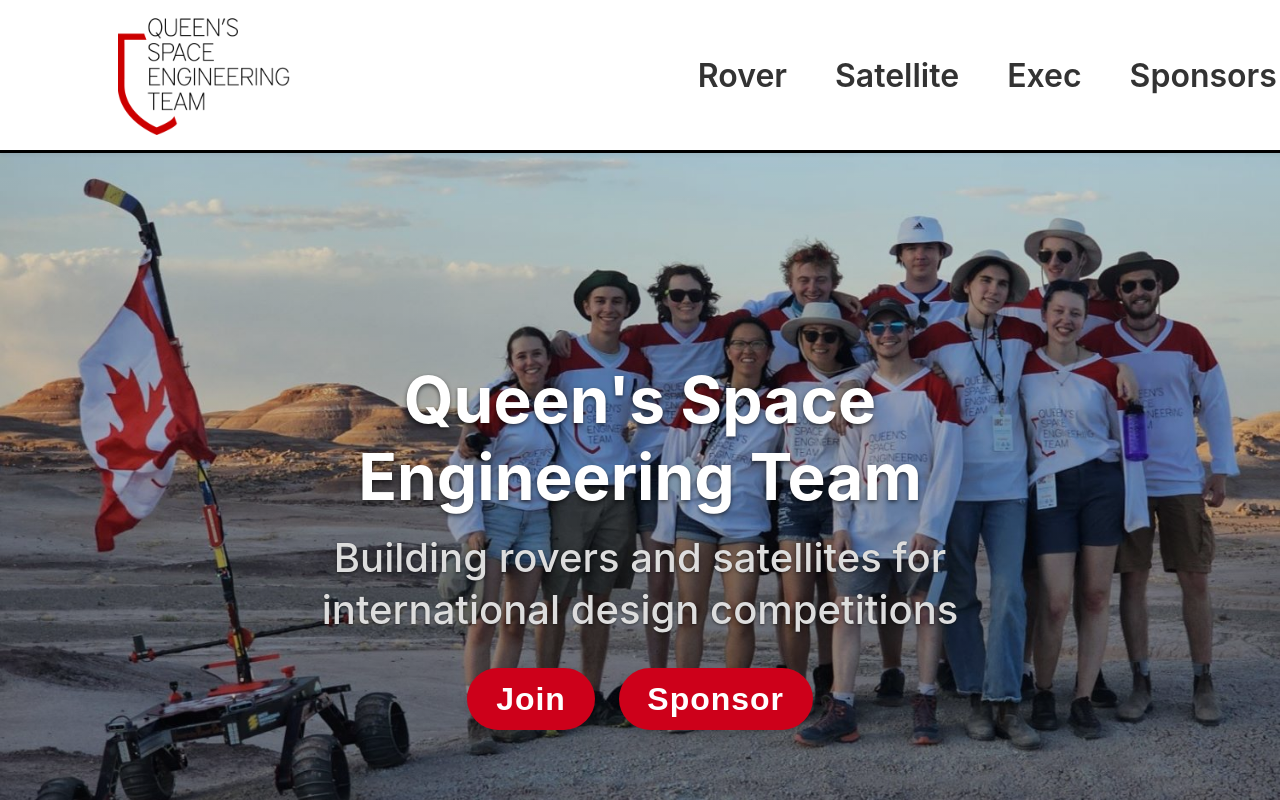
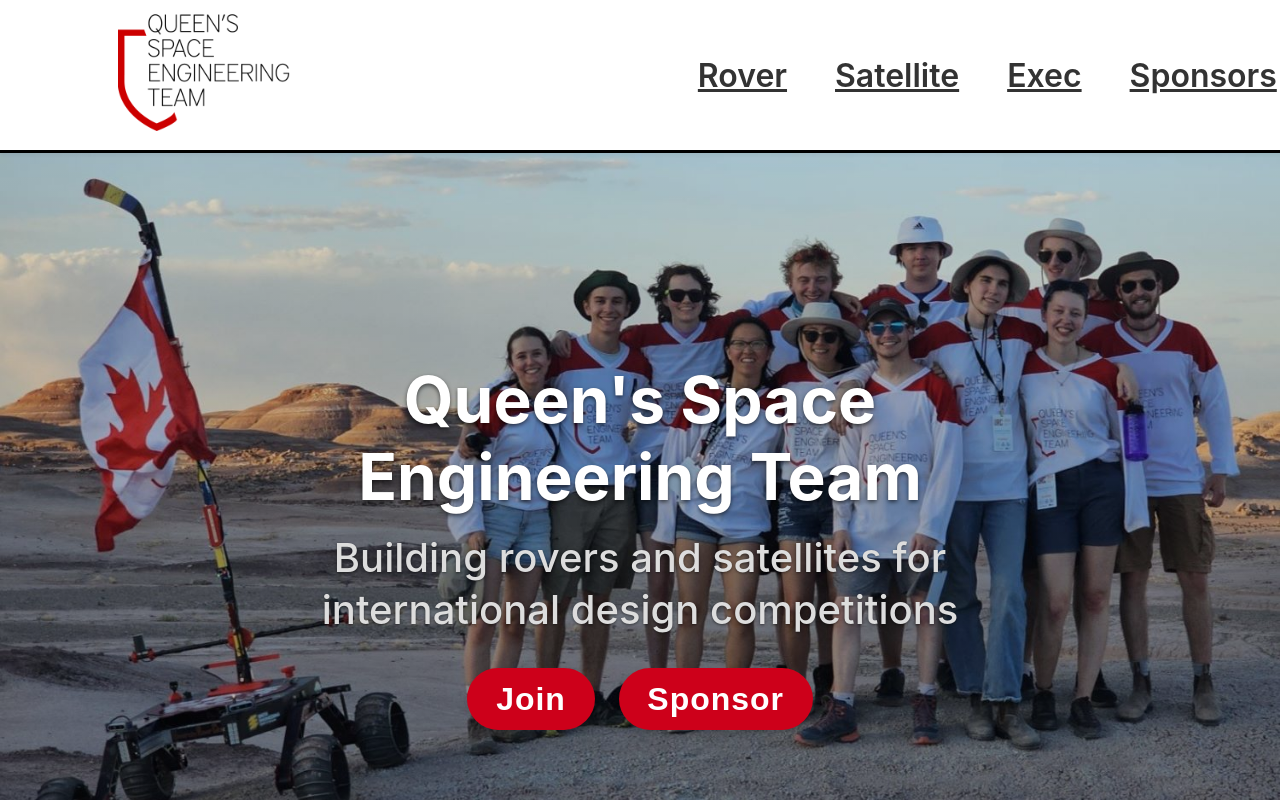
Before and after one commit to aaronk2005/QSET-Website-V2, a React (Create React App) app in the folder qset-website/: page / in a window 1280 px wide. Shown: the top 800 px of the page. Built offline with nearby package versions, Linux system fonts and the light colour scheme.

Commit message:
Added different pages

```diff
--- a/qset-website/package.json
+++ b/qset-website/package.json
@@ -9,6 +9,7 @@
     "@testing-library/user-event": "^13.5.0",
     "react": "^19.2.4",
     "react-dom": "^19.2.4",
+    "react-router-dom": "^7.13.1",
     "react-scripts": "5.0.1",
     "web-vitals": "^2.1.4"
   },
--- a/qset-website/src/App.js
+++ b/qset-website/src/App.js
@@ -1,13 +1,24 @@
 import './App.css';
 import Menu_bar from './Menu_bar';
 import Home from './Home';
+import { Routes, Route } from "react-router-dom";
 
 function App() {
   return (
     <div className="App">
-      <Menu_bar className="navbar"/>
-      <Home />
+
+      <Routes>
+        <Route path="/" element={<>
+          <Menu_bar className="navbar"/>
+          <Home />
+        </>} />
+        <Route path="/rover" element={<><Menu_bar className="navbar"/></>}></Route>
+        <Route path="/satellite" element={<><Menu_bar className="navbar"/></>}></Route>
+        <Route path="/exec" element={<><Menu_bar className="navbar"/></>}></Route>
+        <Route path="/sponsors" element={<><Menu_bar className="navbar"/></>}></Route>
+      </Routes>
     </div>
+
   );
 }
 
--- a/qset-website/src/Menu_bar.js
+++ b/qset-website/src/Menu_bar.js
@@ -1,14 +1,18 @@
 import './Menu_bar.css';
+import { Link } from "react-router-dom";
 
 const Menu_bar = (props) => {
     return (
         <div className={`${props.className} menu-bar`}>
-            <img src="/qset_logo_image.png" alt="QSET Logo" className="menu-logo" />
+            <Link to="/" className="menu-item">
+                <img src="/qset_logo_image.png" alt="QSET Logo" className="menu-logo" />
+            </Link>
+
             <div className="menu-items">
-                <div className="menu-item">Rover</div>
-                <div className="menu-item">Satellite</div>
-                <div className="menu-item">Exec</div>
-                <div className="menu-item">Sponsors</div>
+                <Link to="/rover" className="menu-item">Rover</Link>
+                <Link to="/satellite" className="menu-item">Satellite</Link>
+                <Link to="/exec" className="menu-item">Exec</Link>
+                <Link to="/sponsors" className="menu-item">Sponsors</Link>
             </div>
         </div>
 
--- a/qset-website/src/index.js
+++ b/qset-website/src/index.js
@@ -2,10 +2,13 @@
 import ReactDOM from 'react-dom/client';
 import './index.css';
 import App from './App';
+import { BrowserRouter as Router } from "react-router-dom";
 
 const root = ReactDOM.createRoot(document.getElementById('root'));
 root.render(
   <React.StrictMode>
-    <App />
+    <Router>
+      <App />
+    </Router>
   </React.StrictMode>
 );
```
Also changed, not shown: qset-website/public/where is my mind sheet music.jpg (added), 1 other file (tests, documents, lock files or other folders).
